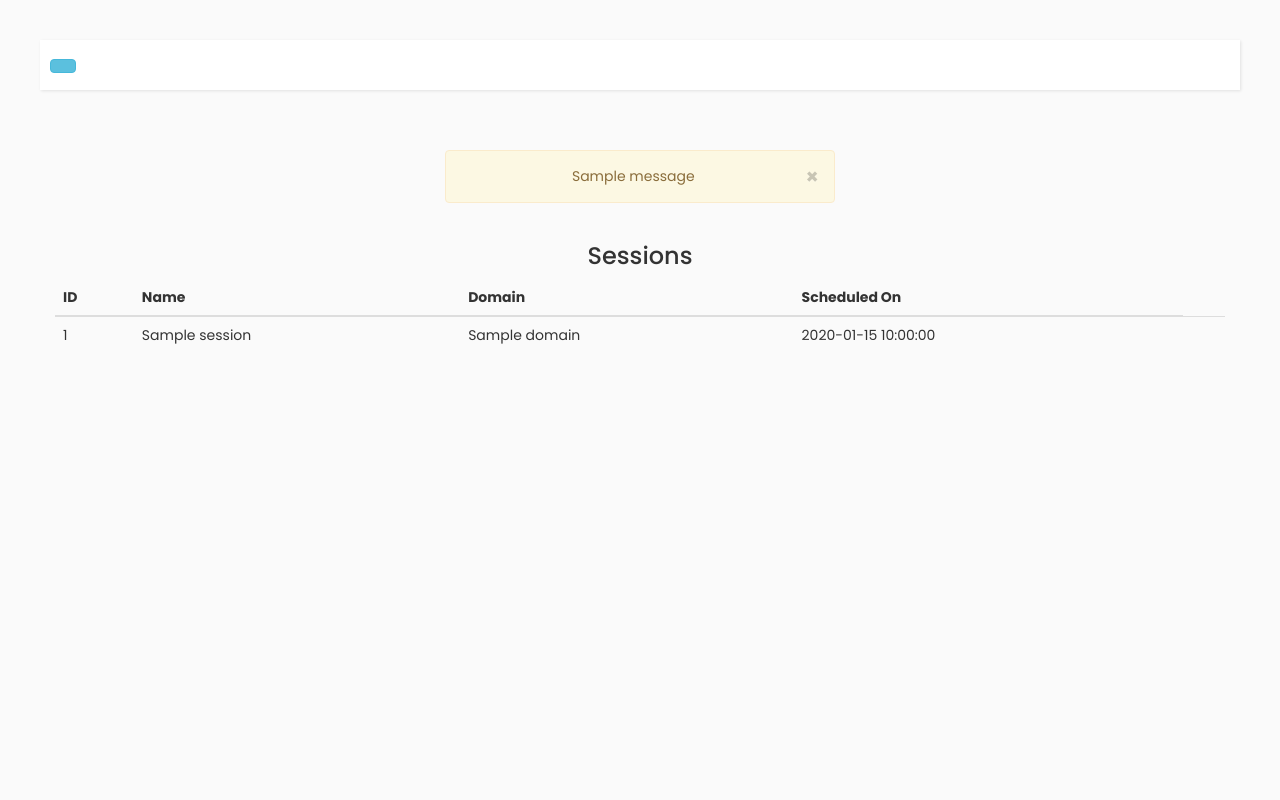
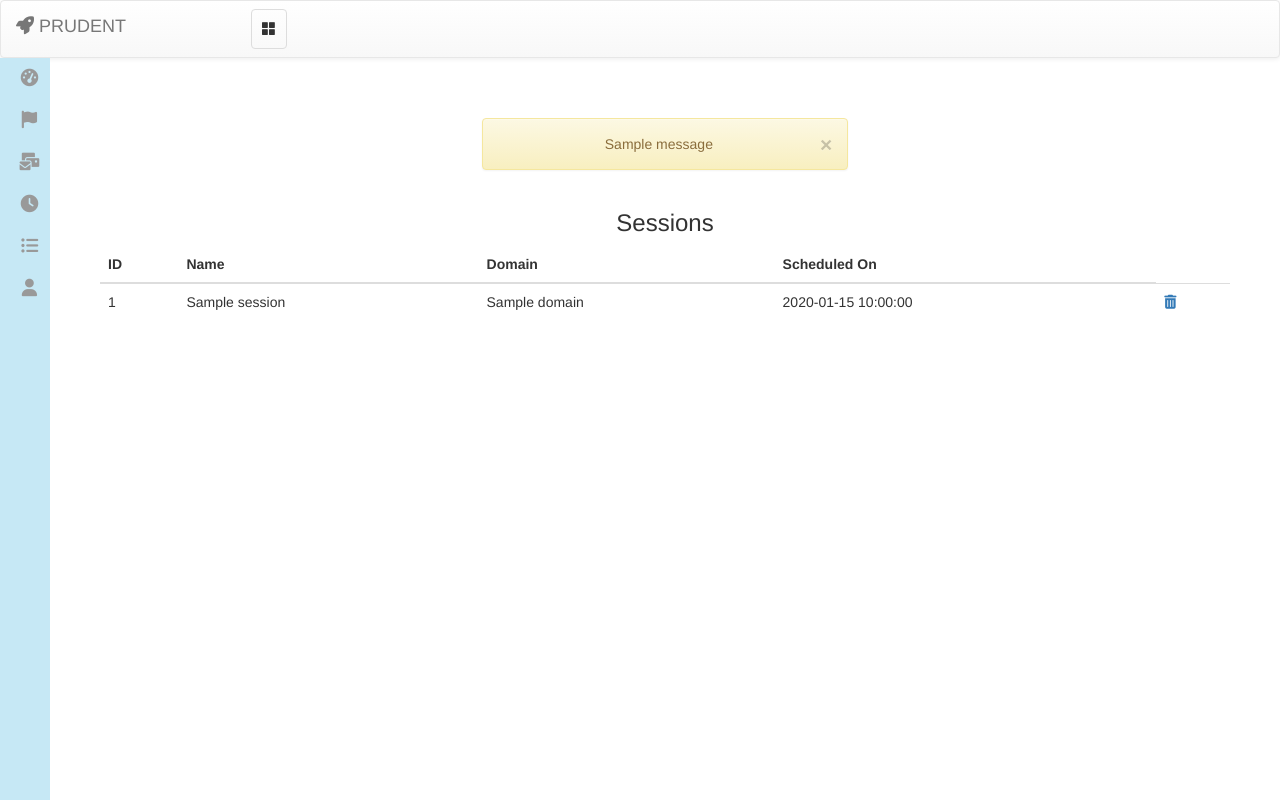
Before and after one commit to nilesh1168/CMS-Cloud, a Flask app: template POC/templates/sessions.html in a window 1280 px wide. Run offline with Flask 2, Linux system fonts and the light colour scheme; a user stored in the database is signed in; tables that the repository leaves empty hold one stand-in row (values such as "Sample post"); the template is opened without the code that fills it: most values are stand-ins (such as "Sample title", 1, 10 or a date in 2020); one stand-in notice (Sample message) is shown; data that the repository does not hold is empty; some libraries are stand-ins or nearby versions.

Commit message:
added new base.html file

```diff
--- a/POC/routes.py
+++ b/POC/routes.py
@@ -202,9 +202,6 @@
     d = {'AOI': data_aoi , 'sentiment':data_sentiment}
     return d
 
-@app.route("/showanswers",methods=['GET','POST'])
-def showAnswers():
-    pass
 
 @app.route("/filter",methods=['GET'])
 def filter():
--- /dev/null
+++ b/POC/static/css/simple-sidebar.css
@@ -0,0 +1,161 @@
+/*!
+ * Start Bootstrap - Simple Sidebar HTML Template (http://startbootstrap.com)
+ * Code licensed under the Apache License v2.0.
+ * For details, see http://www.apache.org/licenses/LICENSE-2.0.
+ */
+
+ /* Toggle Styles */
+
+ #wrapper {
+    padding-left: 0;
+    -webkit-transition: all 0.5s ease;
+    -moz-transition: all 0.5s ease;
+    -o-transition: all 0.5s ease;
+    transition: all 0.5s ease;
+    overflow: hidden;
+}
+
+#wrapper.toggled {
+    padding-left: 250px;
+    overflow: hidden;
+}
+
+#sidebar-wrapper {
+    z-index: 1000;
+    position: absolute;
+    left: 250px;
+    width: 0;
+    height: -webkit-fill-available;
+    margin-left: -250px;
+    overflow-y: auto;
+    background:rgb(198, 232, 245);
+    -webkit-transition: all 0.5s ease;
+    -moz-transition: all 0.5s ease;
+    -o-transition: all 0.5s ease;
+    transition: all 0.5s ease;
+}
+#wrapper.toggled #sidebar-wrapper {
+    width: 250px;
+}
+
+#page-content-wrapper {
+    position: absolute;
+    padding: 15px;
+    width: 100%;
+    overflow-x: hidden;
+}
+.xyz{
+    min-width: 360px;
+}
+#wrapper.toggled #page-content-wrapper {
+    position: relative;
+    margin-right: 0px;
+}
+.fixed-brand{
+    width: auto;
+}
+/* Sidebar Styles */
+
+.sidebar-nav {
+    position: absolute;
+    top: 0;
+    width: 250px;
+    margin: 0;
+    padding: 0;
+    list-style: none;
+    margin-top: 2px;
+}
+
+.sidebar-nav li {
+    text-indent: 15px;
+    line-height: 40px;
+}
+
+.sidebar-nav li a {
+    display: block;
+    text-decoration: none;
+    color: #999999;
+}
+
+.sidebar-nav li a:hover {
+    text-decoration: none;
+    color: #fff;
+    background: rgba(255,255,255,0.2);
+    border-left: red 2px solid;
+}
+
+.sidebar-nav li a:active,
+.sidebar-nav li a:focus {
+    text-decoration: none;
+}
+
+.sidebar-nav > .sidebar-brand {
+    height: 65px;
+    font-size: 18px;
+    line-height: 60px;
+}
+
+.sidebar-nav > .sidebar-brand a {
+    color: #999999;
+}
+
+.sidebar-nav > .sidebar-brand a:hover {
+    color: #fff;
+    background: none;
+}
+.no-margin{
+    margin:0;
+}
+
+@media(min-width:768px) {
+    #wrapper {
+        padding-left: 250px;
+    }
+    .fixed-brand{
+        width: 250px;
+    }
+    #wrapper.toggled {
+        padding-left: 0;
+    }
+
+    #sidebar-wrapper {
+        width: 250px;
+    }
+
+    #wrapper.toggled #sidebar-wrapper {
+        width: 250px;
+    }
+    #wrapper.toggled-2 #sidebar-wrapper {
+        width: 50px;
+    }
+    #wrapper.toggled-2 #sidebar-wrapper:hover {
+        width: 250px;
+    }
+
+
+    #page-content-wrapper {
+        padding: 20px;
+        position: relative;
+        -webkit-transition: all 0.5s ease;
+        -moz-transition: all 0.5s ease;
+        -o-transition: all 0.5s ease;
+        transition: all 0.5s ease;
+    }
+
+    #wrapper.toggled #page-content-wrapper {
+        position: relative;
+        margin-right: 0;
+        padding-left: 250px;
+    }
+    #wrapper.toggled-2 #page-content-wrapper {
+        position: relative;
+        margin-right: 0;
+        margin-left: -200px;
+        -webkit-transition: all 0.5s ease;
+        -moz-transition: all 0.5s ease;
+        -o-transition: all 0.5s ease;
+        transition: all 0.5s ease;
+        width: auto;
+
+    }
+}
--- /dev/null
+++ b/POC/static/js/sidebar_menu.js
@@ -0,0 +1,29 @@
+$("#menu-toggle").click(function(e) {
+        e.preventDefault();
+        $("#wrapper").toggleClass("toggled");
+    });
+     $("#menu-toggle-2").click(function(e) {
+        e.preventDefault();
+        $("#wrapper").toggleClass("toggled-2");
+        $('#menu ul').hide();
+    });
+
+     function initMenu() {
+      $('#menu ul').hide();
+      $('#menu ul').children('.current').parent().show();
+      //$('#menu ul:first').show();
+      $('#menu li a').click(
+        function() {
+          var checkElement = $(this).next();
+          if((checkElement.is('ul')) && (checkElement.is(':visible'))) {
+            return false;
+            }
+          if((checkElement.is('ul')) && (!checkElement.is(':visible'))) {
+            $('#menu ul:visible').slideUp('normal');
+            checkElement.slideDown('normal');
+            return false;
+            }
+          }
+        );
+      }
+    $(document).ready(function() {initMenu();});
--- a/POC/templates/base.html
+++ b/POC/templates/base.html
@@ -2,142 +2,103 @@
 <html lang="en">
 <head>
     {{ JSGlue.include() }}
-    <meta charset="UTF-8">
-    <meta name="viewport" content="width=device-width, initial-scale=1.0, shrink-to-fit=no">
-    <meta http-equiv="X-UA-Compatible" content="ie=edge">
-    <title>{% block title %}{% endblock %}</title>
+    <meta charset="utf-8">
+    <meta http-equiv="X-UA-Compatible" content="IE=edge">
+    <meta name="viewport" content="width=device-width, initial-scale=1">
+    <meta name="description" content="">
+    <meta name="author" content="">
+   <!-- Latest compiled and minified CSS -->
+    <link rel="stylesheet" href="https://maxcdn.bootstrapcdn.com/bootstrap/3.3.7/css/bootstrap.min.css" integrity="sha384-BVYiiSIFeK1dGmJRAkycuHAHRg32OmUcww7on3RYdg4Va+PmSTsz/K68vbdEjh4u" crossorigin="anonymous">
 
-    <link rel="stylesheet" href="https://maxcdn.bootstrapcdn.com/bootstrap/3.4.1/css/bootstrap.min.css">
+    <!-- Optional theme -->
+    <link rel="stylesheet" href="https://maxcdn.bootstrapcdn.com/bootstrap/3.3.7/css/bootstrap-theme.min.css" integrity="sha384-rHyoN1iRsVXV4nD0JutlnGaslCJuC7uwjduW9SVrLvRYooPp2bWYgmgJQIXwl/Sp" crossorigin="anonymous">
+    <link href="{{ url_for('static',filename='css/simple-sidebar.css')}}" rel="stylesheet">
+    <!-- <link rel="stylesheet" href="https://cdnjs.cloudflare.com/ajax/libs/font-awesome/4.7.0/css/font-awesome.min.css"> -->
+    <!-- jQuery -->
     <script src="https://ajax.googleapis.com/ajax/libs/jquery/3.4.1/jquery.min.js"></script>
-    <!-- Custom CSS -->
-    <link href="{{ url_for('static',filename='css/style.css') }}" rel="stylesheet">
-    <!-- Scrollbar Custom CSS -->
-    <link href="{{ url_for('static',filename='css/jquery.mCustomScrollbar.min.css') }}" rel="stylesheet">
-
+    <script src="https://kit.fontawesome.com/0be09ead75.js" crossorigin="anonymous"></script>
 </head>
 <body>
+    <nav class="navbar navbar-default no-margin">
+    <!-- Brand and toggle get grouped for better mobile display -->
+                <div class="navbar-header fixed-brand">
+                    <button type="button" class="navbar-toggle collapsed" data-toggle="collapse"  id="menu-toggle">
+                      <span class="glyphicon glyphicon-th-large" aria-hidden="true"></span>
+                    </button>
+                    <a class="navbar-brand" href="#"><i class="fa fa-rocket fa-4"></i> PRUDENT </a>
+                </div><!-- navbar-header-->
 
-    <div class="wrapper">
+                <div class="collapse navbar-collapse" id="bs-example-navbar-collapse-1">
+                            <ul class="nav navbar-nav">
+                                <li class="active" ><button class="navbar-toggle collapse in" data-toggle="collapse" id="menu-toggle-2"> <span class="glyphicon glyphicon-th-large" aria-hidden="true"></span></button></li>
+                            </ul>
+
+                </div><!-- bs-example-navbar-collapse-1 -->
+    </nav>
+    <div id="wrapper" class="toggled-2">
         <!-- Sidebar -->
-        <nav id="sidebar" class=>
-          <div class="sidebar-header">
-              <h3>Prudent Grooming</h3>
-          </div>
-          <ul class="list-unstyled">
-            {% if current_user.is_anonymous %}
-                <p class="mb-0">Welcome</p>
-            {% else %}
-                <p class="mb-0">Welcome</p>
-                <h4 class="text-center p-0">{{ current_user.username }}</h4>
-            {% endif %}
-              <li class="active">
-                  <a href="#homeSubmenu" data-toggle="collapse" aria-expanded="false" class="dropdown-toggle">Home</a>
-                  <ul class="collapse list-unstyled" id="homeSubmenu">
-                    {% if current_user.is_anonymous %}
+        <div id="sidebar-wrapper">
+            {% if not current_user.is_anonymous %}
+            <ul class="sidebar-nav nav-pills nav-stacked" id="menu">
+
                 <li>
-                          <a href="{{ url_for('login')}}">Login</a>
+                    <a href="#"><span class="fa-stack fa-lg pull-left"><i class="fas fa-tachometer-alt fa-stack-1x "></i></span> Dashboard</a>
                 </li>
                 <li>
-                          <a href="{{ url_for('register') }}">Register</a>
-                      </li>
-                    {% else %}
-                    <li>
-                        <a href="{{ url_for('home') }}">Dashboard</a>
+                    <a href="#"><span class="fa-stack fa-lg pull-left"><i class="fa fa-flag fa-stack-1x "></i></span> Shortcut</a>
+                    <ul class="nav-pills nav-stacked" style="list-style-type:none;">
+                        <li><a href="#"><span class="fa-stack fa-lg pull-left"><i class="fa fa-flag fa-stack-1x "></i></span>link1</a></li>
+                        <li><a href="#"><span class="fa-stack fa-lg pull-left"><i class="fa fa-flag fa-stack-1x "></i></span>link2</a></li>
+
+                    </ul>
                 </li>
                 <li>
-                        <a href="{{ url_for('logout') }}">Logout</a>
+                    <a href="#"><span class="fa-stack fa-lg pull-left"><i class="fas fa-mail-bulk fa-stack-1x"></i></span>Send Invites</a>
                 </li>
                 <li>
-                          <a href="{{ url_for('start_session') }}">Feedback</a>
+                    <a href="{{ url_for('schedule') }}"> <span class="fa-stack fa-lg pull-left"><i class="fa fa-clock fa-stack-1x "></i></span>Arrange Sessions</a>
+                </li>
+                <li>
+                    <a href="{{ url_for('getSessions') }}"><span class="fa-stack fa-lg pull-left"><i class="fas fa-list-ul fa-stack-1x "></i></span>Show Arranged Sessions</a>
+                </li>
+                <li>
+                    <a href="{{ url_for('getStudents') }}"><span class="fa-stack fa-lg pull-left"><i class="fas fa-user fa-stack-1x "></i></span>Show Attendees</a>
                 </li>
             </ul>
-              </li>
-              <li class="active">
-                <a href="#pageSubmenu" data-toggle="collapse" aria-expanded="false" class="dropdown-toggle">More</a>
-                <ul class="collapse list-unstyled" id="pageSubmenu">
-                    <li>
-                        <a href="{{ url_for('schedule') }}">Arrange Session</a>
-                    </li>
-                    <li>
-                        <a href="#">Send Invites</a>
-                    </li>
-                    <li>
-                        <a href="{{ url_for('getStudents') }}">Show Attendees</a>
-                    </li>
-                    <li>
-                        <a href="{{ url_for('getSessions') }}">Arranged Sessions</a>
-                    </li>
-                </ul>
-            </li>
             {% endif %}
-              <li>
-                <a href="#">About</a>
-                </li>
-              <li>
-                  <a href="#">Contact</a>
-              </li>
-          </ul>
-      </nav>
+        </div><!-- /#sidebar-wrapper -->
         <!-- Page Content -->
-
-        <div id="content">
-          <nav class="navbar navbar-expand-lg navbar-light bg-light p-0 mt-2">
-            <div>
-                <button type="button" id="sidebarCollapse" class="btn btn-info">
-                    <i class="fas fa-align-left"></i>
-                    <span></span>
-                </button>
-
+        <div id="page-content-wrapper">
+            <div class="container-fluid xyz">
+                <div class="row">
+                    <div class="col-md-4">
                     </div>
-        </nav>
+                    <div class="col-md-4">
                         {% with messages = get_flashed_messages() %}
     {% if messages %}
-    <div style="margin-top: 5%;"></div>
     {% for message in messages %}
-    <div class="container">
-        <div class="row">
-            <div class="col-md-4"></div>
-            <div id = "display_msg" class="col-md-4 alert alert-warning text-center rcorners my-2" role="alert">{{message}}
+            <div id = "display_msg" class="alert alert-warning text-center rcorners" role="alert">{{message}}
                 <a href="#" class="close" data-dismiss="alert" aria-label="close">&times;</a>
-            </div>
-            <div class="col-md-4"></div>
-        </div>
             </div>
     {% endfor %}
     </ul>
     {% endif %}
     {% endwith %}
+                    </div>
+                    <div class="col-md-4">
+                    </div>
+                </div>
                 {% block page_content %}
 
                 {% endblock%}
             </div>
+        </div>
+        <!-- /#page-content-wrapper -->
+    </div>
+    <!-- /#wrapper -->
 
-    </div>
-
-    <script src="https://maxcdn.bootstrapcdn.com/bootstrap/3.4.1/js/bootstrap.min.js"></script>
-
-    <script type="text/javascript" src="{{ url_for('static',filename='js/notification.js') }}"></script>
-    <!-- Scrollable JS -->
-    <script type="text/javascript" src="{{ url_for('static',filename='js/jquery.mCustomScrollbar.concat.min.js') }}"></script>
-
-    <script>
-        $(document).ready(function () {
-            registerServiceWorker();
-            $("#sidebar").mCustomScrollbar({
-                theme: "minimal"
-            });
-
-                $('#sidebar, #content').toggleClass('active');
-                $('.collapse.in').toggleClass('in');
-                $('a[aria-expanded=true]').attr('aria-expanded', 'false');
-
-            $('#sidebarCollapse').on('click', function () {
-                $('#sidebar, #content').toggleClass('active');
-                $('.collapse.in').toggleClass('in');
-                $('a[aria-expanded=true]').attr('aria-expanded', 'false');
-            });
-
-        });
-  </script>
+    <!-- Latest compiled and minified JavaScript -->
+    <script src="https://maxcdn.bootstrapcdn.com/bootstrap/3.3.7/js/bootstrap.min.js" integrity="sha384-Tc5IQib027qvyjSMfHjOMaLkfuWVxZxUPnCJA7l2mCWNIpG9mGCD8wGNIcPD7Txa" crossorigin="anonymous"></script>
+    <script src="{{ url_for('static',filename='js/sidebar_menu.js') }}"></script>
 </body>
 </html>
--- a/POC/templates/sessions.html
+++ b/POC/templates/sessions.html
@@ -10,7 +10,6 @@
 </head>
 <body>
     {% block page_content %}
-    <script type="text/javascript" src="{{ url_for('static',filename='js/fontawesome.js') }}"></script>
     <div class="container-fluid">
         <h3 class="text-center text-dark my-4">Sessions</h3>
         <table class="table table-hover">
@@ -29,7 +28,7 @@
                         <td>{{ session.name }}</td>
                         <td>{{ session.domain }}</td>
                         <td>{{ session.scheduled_on }}</td>
-                        <td><a onclick="del({{ session.s_id }})"><i style="cursor:pointer" class="fas fa-trash-alt"></i></a></td>
+                        <td><a onclick="del({{ session.s_id }})"><i style="cursor:pointer" class="fa fa-trash"></i></a></td>
                     </tr>
                     {% endfor %}
                 </tbody>
@@ -39,7 +38,7 @@
         function del(id){
             $.ajax({
                 type: "post",
-                url: "/delsession/"+id,
+                url: Flask.url_for('delsession',s_id=id),
                 success: function (response) {
                     $('#'+id).hide();
                     console.log(response);
```
Also changed, not shown: POC/static/js/studentdetail.js (+48 -48 lines), POC/templates/landing.html (+4 -5 lines), flow.txt (+99 -22 lines), POC/static/css/font-awesome.min.css (added), POC/static/css/style.css (line endings or trailing spaces), POC/static/font/roboto/fontawesome-webfont.woff2 (added), POC/static/font/roboto/glyphicons-halflings-regular.woff (added), POC/static/img/bg2.jpeg (renamed from POC/templates/bg2.jpeg), POC/static/img/prudent_logo1.jpeg (renamed from POC/templates/prudent_logo1.jpeg). Lines whose indentation alone changed are shown as unchanged.
